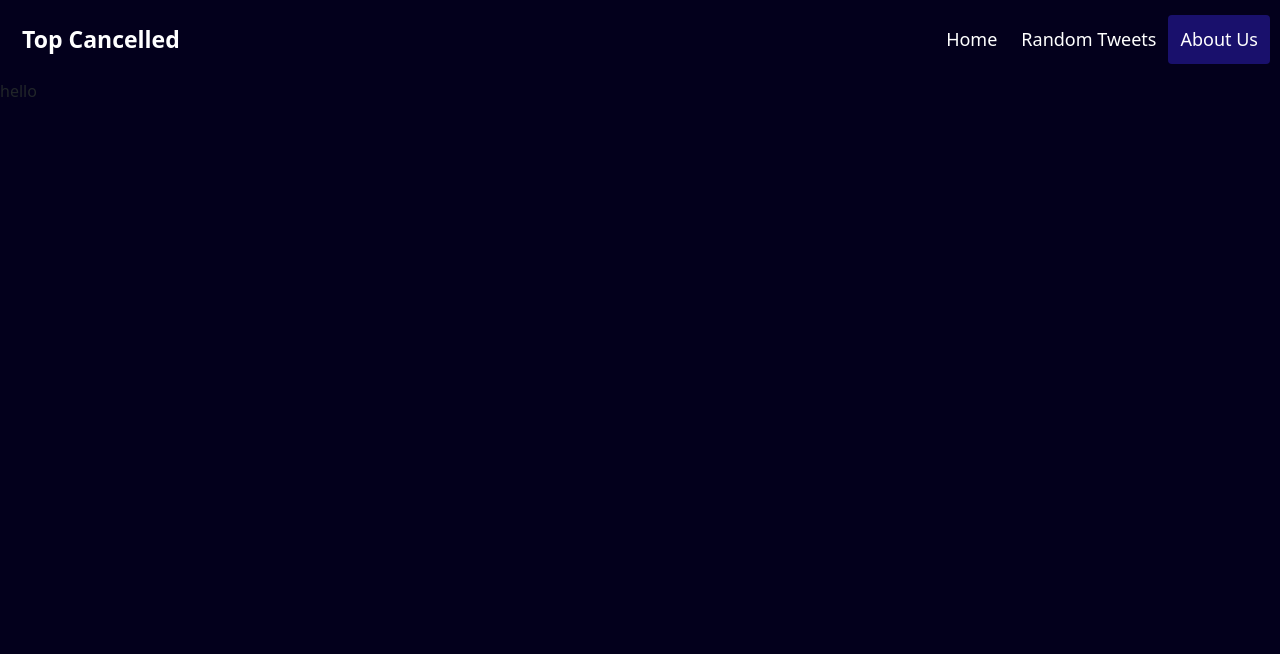
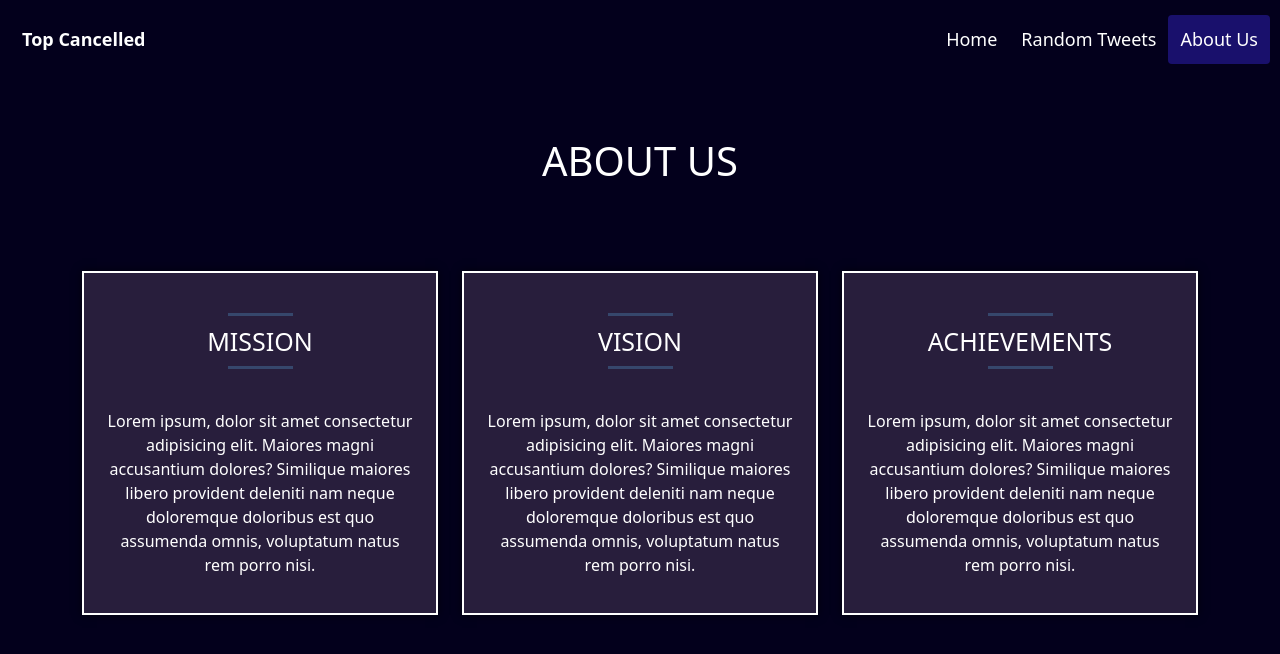
Before and after one commit to katelync12/boilerMakeHackathon2023, a Flask app: page /aboutUs in a window 1280 px wide. Shown: the top 654 px of the page. Run offline with Flask 2, Linux system fonts and the light colour scheme.

Commit message:
Add files via upload

```diff
--- a/templates/aboutUs.html
+++ b/templates/aboutUs.html
@@ -13,7 +13,7 @@
     <script src="https://cdn.jsdelivr.net/npm/bootstrap@5.3.0-alpha1/dist/js/bootstrap.min.js" integrity="sha384-mQ93GR66B00ZXjt0YO5KlohRA5SY2XofN4zfuZxLkoj1gXtW8ANNCe9d5Y3eG5eD" crossorigin="anonymous"></script>
 
     <!--Link to style sheet-->
-    <link href="css/style.css" rel="stylesheet">
+    <link href="css/about.css" rel="stylesheet">
 </head>
 <body class="background">
   <nav>
@@ -22,11 +22,50 @@
       <div class="header-right">
         <a class="active" href={{ url_for('user') }}>Home</a>
         <a class="active" href={{ url_for('random') }}>Random Tweets</a>
-        <a class="active " id="active-page" href={{ url_for('about') }}>About Us</a>
+        <a class="active" id="active-page" href={{ url_for('about') }}>About Us</a>
       </div>
     </div>
   </nav>
-
-  <p>hello</p>
+<section id="about">
+  <div class="about-1">
+    <h1>ABOUT US</h1>
+    <!--<p>Lorem ipsum dolor sit amet consectetur adipisicing elit. Corrupti iste veniam voluptatibus dicta velit possimus beatae corporis dolore incidunt exercitationem similique, doloremque commodi vero perspiciatis perferendis dolorum dolor placeat esse.</p>-->
+  </div>
+  <div id="about-2">
+    <div class="content-box-lg">
+      <div class="container">
+        <div class="row">
+          <div class="col-md-4">
+            <div class="about-item text-center">
+              <i class="fa fa-book"></i>
+              <hr>
+              <h3>MISSION</h3>
+              <hr>
+              <p>Lorem ipsum, dolor sit amet consectetur adipisicing elit. Maiores magni accusantium dolores? Similique maiores libero provident deleniti nam neque doloremque doloribus est quo assumenda omnis, voluptatum natus rem porro nisi.</p>
+            </div>
+          </div>
+          <div class="col-md-4">
+            <div class="about-item text-center">
+              <i class="fa fa-book"></i>
+              <hr>
+              <h3>VISION</h3>
+              <hr>
+              <p>Lorem ipsum, dolor sit amet consectetur adipisicing elit. Maiores magni accusantium dolores? Similique maiores libero provident deleniti nam neque doloremque doloribus est quo assumenda omnis, voluptatum natus rem porro nisi.</p>
+            </div>
+          </div>
+          <div class="col-md-4">
+            <div class="about-item text-center">
+              <i class="fa fa-book"></i>
+              <hr>
+              <h3>ACHIEVEMENTS</h3>
+              <hr>
+              <p>Lorem ipsum, dolor sit amet consectetur adipisicing elit. Maiores magni accusantium dolores? Similique maiores libero provident deleniti nam neque doloremque doloribus est quo assumenda omnis, voluptatum natus rem porro nisi.</p>
+            </div>
+          </div>
+        </div>
+      </div>
+    </div>
+  </div>
+</section>
 </body>
 </html>
```
